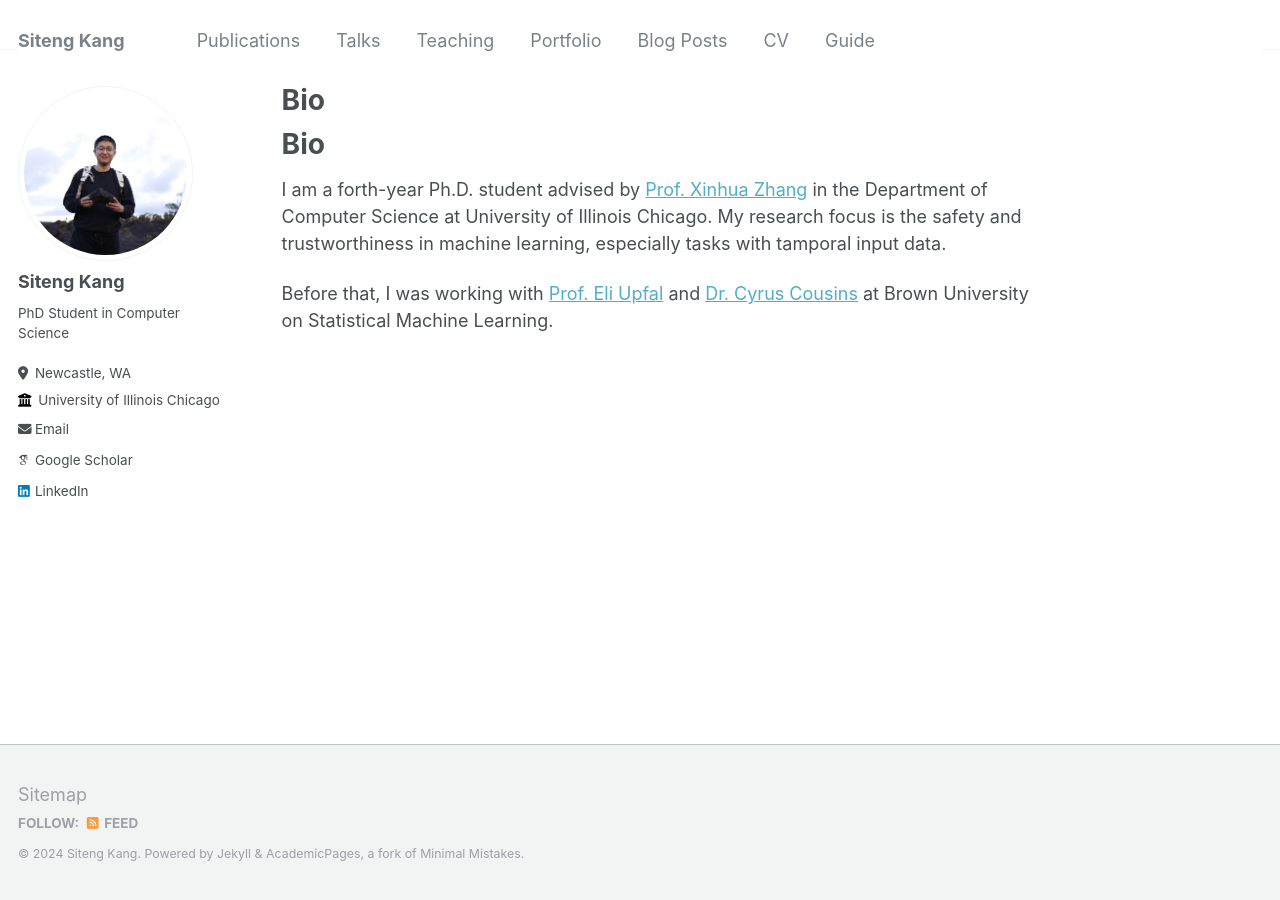
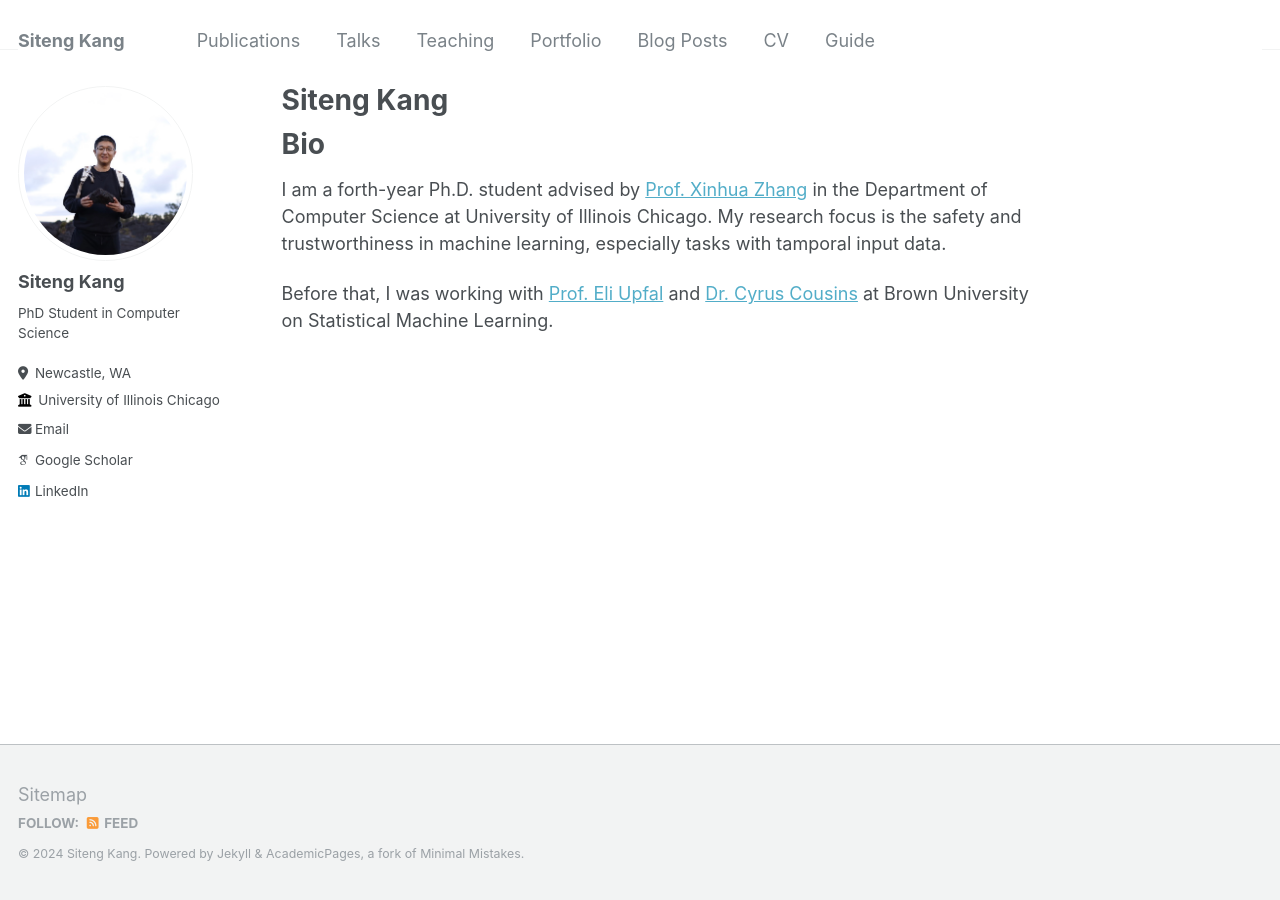
Before and after one commit to SitengKang/SitengKang.github.io, a Jekyll site: the page built from _pages/about.md, in a window 1280 px wide. Built offline with Jekyll 4.4.1, drawn with Linux system fonts in a browser that asks for light colours; some web fonts are replaced; our own code applies the rules of GitHub Pages for plain Markdown files.

Commit message:
Update about.md

```diff
--- a/_pages/about.md
+++ b/_pages/about.md
@@ -1,3 +1,13 @@
+---
+permalink: /
+title: "Siteng Kang"
+author_profile: true
+redirect_from:
+  - /about/
+  - /about.html
+---
+
+
 Bio
 ======
 I am a forth-year Ph.D. student advised by [Prof. Xinhua Zhang](https://www.cs.uic.edu/~zhangx/) in the Department of Computer Science at University of Illinois Chicago. My research focus is the safety and trustworthiness in machine learning, especially tasks with tamporal input data.
```
